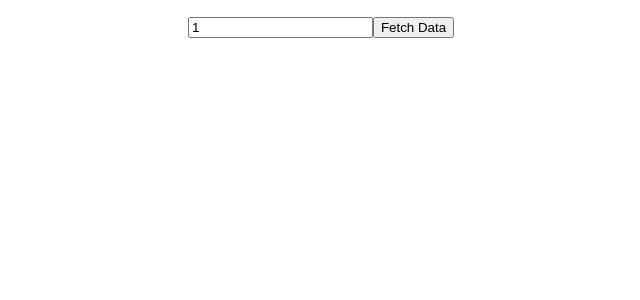
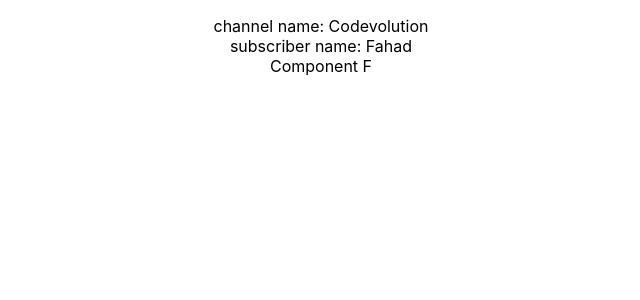
Before and after one commit to FahadAminShovon/ReactHookLearning, a React (Create React App) app: page / in a window 1280 px wide. Shown: the top 300 px of the page, without its empty margins (319-959 px from the left). Built offline with nearby package versions, Linux system fonts and the light colour scheme; no server answers.

Commit message:
use Context Basic

```diff
--- a/src/App.js
+++ b/src/App.js
@@ -1,15 +1,17 @@
 import React from 'react';
 import './App.css';
-// import IntervalHookCounter from './components/UseEffect/IntervalHookCounter';
-// import MouseContainer from './components/UseEffect/MouseContainer';
-import DataFetching from './components/DataFetching';
+import ComponentC from './components/Context/ComponentC';
 
+export const UserContext = React.createContext()
+export const ChannelContext = React.createContext()
 function App() {
   return (
     <div className="App">
-      {/* <MouseContainer/> */}
-      {/* <IntervalHookCounter/> */}
-      <DataFetching/>
+      <UserContext.Provider value = {"Fahad"}>
+        <ChannelContext.Provider value = {"Codevolution"}>
+          <ComponentC/>
+        </ChannelContext.Provider>
+      </UserContext.Provider>
     </div>
   );
 }
--- /dev/null
+++ b/src/components/Context/ComponentC.js
@@ -0,0 +1,12 @@
+import React from 'react';
+import ComponentE from './ComponentE';
+
+const ComponentC = () => {
+    return (
+        <div>
+            <ComponentE/>
+        </div>
+     );
+}
+
+export default ComponentC;
--- /dev/null
+++ b/src/components/Context/ComponentE.jsx
@@ -0,0 +1,12 @@
+import React from 'react';
+import ComponentF from './ComponentF';
+
+const ComponentE = () => {
+    return (
+        <div>
+            <ComponentF/>
+        </div>
+     );
+}
+
+export default ComponentE;
--- /dev/null
+++ b/src/components/Context/ComponentF.jsx
@@ -0,0 +1,34 @@
+import React from 'react';
+import { UserContext, ChannelContext } from '../../App';
+
+
+const ComponentF = () => {
+    return (
+        <div>
+            <UserContext.Consumer>
+                {
+                    user => {
+                        return(
+                            <ChannelContext.Consumer>
+                                {
+                                    channel => {
+                                        return (
+                                        <>
+                                            <div>channel name: {channel}</div>
+                                            <div>subscriber name: {user}</div>
+
+                                        </>
+                                        )
+                                    }
+                                }
+                            </ChannelContext.Consumer>
+                        )
+                    }
+                }
+            </UserContext.Consumer>
+            Component F
+        </div>
+     );
+}
+
+export default ComponentF;
```
